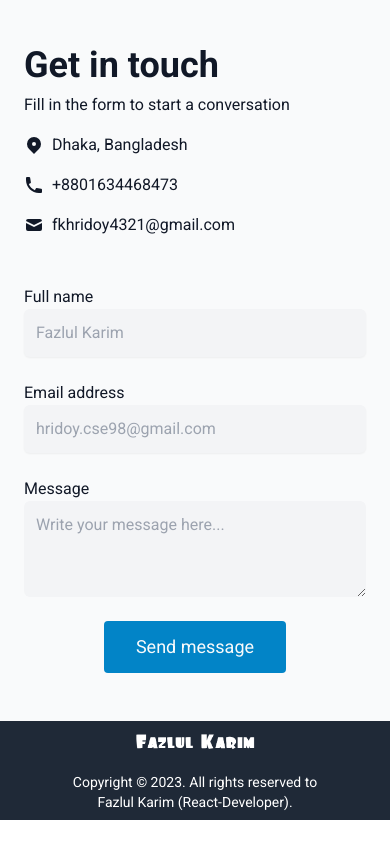
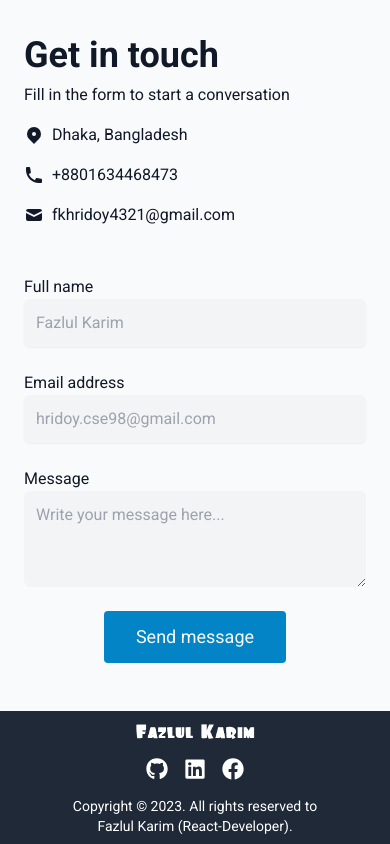
Before and after one commit to fazlulkarimhridoy/portfolio-fazlulkarimhridoy, a React (Vite) app: page / in a window 390 px wide. Shown: the part 6839-7683 px from the top of the page. Before the commit the page ends 7659 px from the top, so only its background shows below. Built offline with nearby package versions, Linux system fonts and the light colour scheme.

Commit message:
updated some styles and paddings

```diff
--- a/src/components/Banner.jsx
+++ b/src/components/Banner.jsx
@@ -94,7 +94,7 @@ const Banner = () => {
                     className="flex items-center justify-center mt-5 px-4">
                     <img
                         id="blob"
-                        className="animate__animated animate__bounceInRight border-[18px] rounded-badge w-[385px] border-gray-700 hover:border-gray-500 hover:transition-all hover:ease-out hover:duration-1000"
+                        className="animate__animated animate__bounceInRight border-[18px] rounded-badge w-[350px] border-gray-700 hover:border-gray-500 hover:transition-all hover:ease-out hover:duration-1000"
                         src={AuthorImage} />
                 </motion.div>
             </div>
--- a/src/components/Footer.jsx
+++ b/src/components/Footer.jsx
@@ -1,14 +1,14 @@
-// import { FaFacebook, FaGithub, FaLinkedin } from "react-icons/fa";
+import { FaFacebook, FaGithub, FaLinkedin } from "react-icons/fa";
 import NameLogo from "../assets/Logos/image.png"
 const Footer = () => {
     return (
         <footer className="bg-gray-800">
-            <div className="mx-auto px- py-2 sm:px-6 lg:px-10">
-                <div className="flex flex-col md:flex-row items-center md:justify-between">
+            <div className="mx-auto py-2 lg:py-6 sm:px-6 lg:px-10">
+                <div className="flex flex-col md:flex-row items-center md:justify-between gap-3">
                     <div className="flex justify-center text-teal-600 sm:justify-start">
                         <img className="w-32" src={NameLogo} />
                     </div>
-                    {/* <div className="flex flex-row items-center gap-4 text-white">
+                    <div className="flex flex-row items-center gap-4 text-white">
                         <a href="https://github.com/fazlulkarimhridoy" className="hover:text-sky-500">
                             <FaGithub size={22}></FaGithub>
                         </a>
@@ -17,11 +17,12 @@ const Footer = () => {
                         <a href="https://www.facebook.com/syed.fazlul.karim.hridoy" className="hover:text-sky-500">
                             <FaFacebook size={22}></FaFacebook>
                         </a>
-                    </div> */}
-                    <p className="mt-4 text-center text-sm text-white md:mt-0 lg:text-right">
-                        Copyright &copy; 2023. All rights reserved to <span className="block sm:inline-block">Fazlul Karim (React-Developer).</span>
-                    </p>
+                    </div>
+
                 </div>
+                <p className="mt-4 text-center items-center text-sm text-white">
+                    Copyright &copy; 2023. All rights reserved to <span className="block sm:inline-block">Fazlul Karim (React-Developer).</span>
+                </p>
             </div>
         </footer>
     );
--- a/src/components/NavBar.jsx
+++ b/src/components/NavBar.jsx
@@ -57,7 +57,7 @@ const NavBar = () => {
     </>
 
     return (
-        <header className="fixed z-10 scroll-smooth shadow-2xl bg-gray-800 navbar sm:px-10 overflow-visible lg:overflow-hidden">
+        <header className="fixed z-10 scroll-smooth shadow-2xl bg-gray-800 navbar sm:px-10 sm:py-4 overflow-visible lg:overflow-hidden">
             <div className="navbar-start">
                 <Link to="/"><img className="w-32" src={NameLogo} /></Link>
             </div>
```
